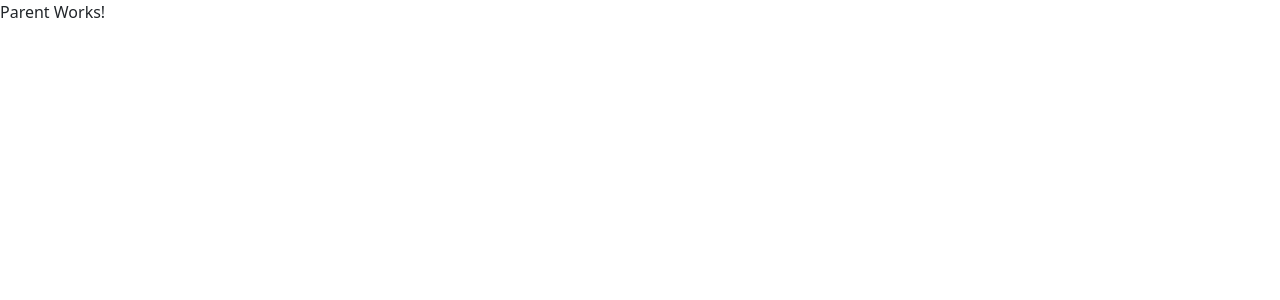
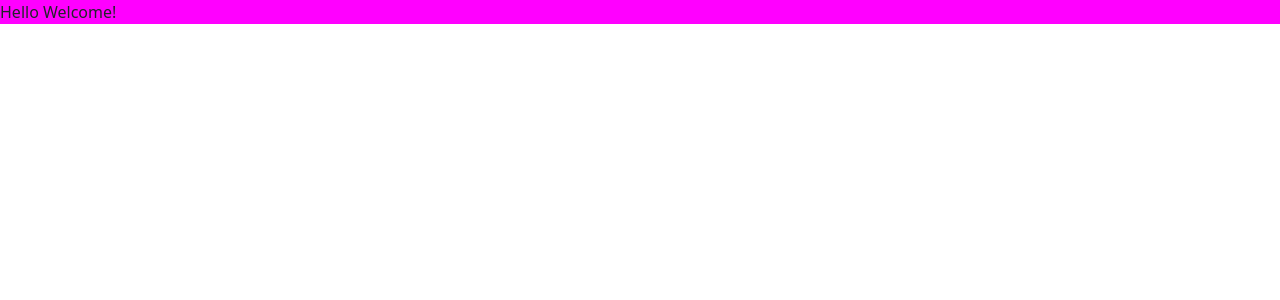
Before and after one commit to sarathiscookie/angular-project, an Angular app: page / in a window 1280 px wide. Shown: the top 300 px of the page. Built offline with nearby package versions, Linux system fonts and the light colour scheme.

Commit message:
Custom attribute directives

```diff
--- a/src/app/app.module.ts
+++ b/src/app/app.module.ts
@@ -5,13 +5,15 @@ import { AppComponent } from './app.component';
 import { ParentComponent } from './parent/parent.component';
 import { ChildComponent } from './child/child.component';
 import { CardsComponent } from './cards/cards.component';
+import { HighlighterDirective } from './highlighter.directive';
 
 @NgModule({
   declarations: [
     AppComponent,
     ParentComponent,
     ChildComponent,
-    CardsComponent
+    CardsComponent,
+    HighlighterDirective
   ],
   imports: [
     BrowserModule
--- /dev/null
+++ b/src/app/highlighter.directive.ts
@@ -0,0 +1,12 @@
+import { Directive, ElementRef } from '@angular/core';
+
+@Directive({
+  selector: '[appHighlighter]'
+})
+export class HighlighterDirective {
+
+  constructor(private el: ElementRef) {
+    el.nativeElement.style.backgroundColor = 'magenta';
+  }
+
+}
--- a/src/app/parent/parent.component.html
+++ b/src/app/parent/parent.component.html
@@ -1 +1 @@
-<p>Parent Works!</p>
+<p appHighlighter>Hello Welcome!</p>
```
Also changed, not shown: 1 other file (tests, documents, lock files or other folders).
